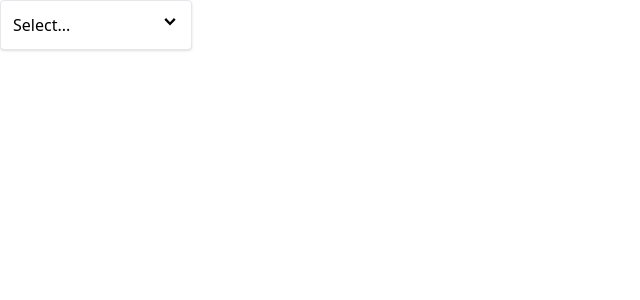
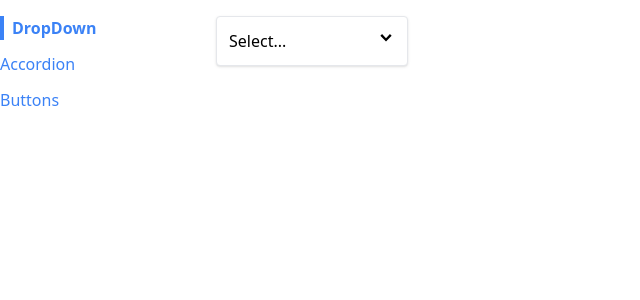
Before and after one commit to aabraha/comps, a React (Create React App) app: page / in a window 1280 px wide. Shown: the top 300 px of the page, without its empty margins (0-640 px from the left). Built offline with nearby package versions, Linux system fonts and the light colour scheme.

Commit message:
Added navigation reusable

```diff
--- a/src/App.js
+++ b/src/App.js
@@ -1,25 +1,26 @@
-import { useState } from "react";
-import Dropdown from "./components/Dropdown";
+import Route from './components/Route';
+import Sidebar from './components/Sidebar';
+import AccordionPage from './pages/AccordionPage';
+import DropdownPage from './pages/DropDownPage';
+import ButtonPage from './pages/ButtonPage';
 
 function App() {
-    const [selection, setSelection] = useState(null);
+    return(
+        <div className='container mx-auto grid grid-cols-6 gap-4 mt-4'>
+           <Sidebar />
+            <div className='col-span-5'>
+                <Route path="/accordion">
+                    <AccordionPage />
+                </Route>
+                <Route path="/">
+                    <DropdownPage />
+                </Route>
+                <Route path="/buttons">
+                    <ButtonPage />
+                </Route>
+            </div>
+        </div>
 
-    const handleSelect = (option) =>{
-        setSelection(option)
-    }
-    const options = [
-        {label: 'Red', value: 'red'},
-        {label: 'Blue', value: 'blue'},
-        {label: 'Green', value: 'green'},
-        {label: 'Yellow', value: 'yellow'},
-    ]
-
-    return (
-        <Dropdown
-            options={options}
-            value ={selection}
-            onChange={handleSelect}
-        />
     );
 }
 
--- /dev/null
+++ b/src/components/Link.js
@@ -0,0 +1,24 @@
+import classNames from "classnames";
+import useNavigation from "../hooks/use-navigation";
+
+function Link ({ to, children, className, activeCalssName }){
+    const { navigate, currentPath } = useNavigation();
+
+    const classes = classNames('text-blue-500',
+    className,
+    currentPath === to && activeCalssName
+    );
+
+    const handleClick =(event)=>{
+        if(event.metaKey || event.ctrlKey){
+            return;
+        }
+        event.preventDefault();
+
+        navigate(to);
+    };
+
+    return <a className = {classes} href={to} onClick={handleClick}>{children}</a>
+}
+
+export default Link;
--- /dev/null
+++ b/src/components/Route.js
@@ -0,0 +1,13 @@
+import useNavigation  from "../hooks/use-navigation";
+
+function Route({ path, children }){
+    const { currentPath } = useNavigation();
+
+    if(path === currentPath){
+        return children;
+    }
+
+    return null;
+}
+
+export default Route;
--- /dev/null
+++ b/src/components/Sidebar.js
@@ -0,0 +1,30 @@
+import Link from './Link';
+
+function Sidebar(){
+    const links = [
+        {label: 'DropDown', path:'/'},
+        {label: 'Accordion', path:'/accordion'},
+        {label: 'Buttons', path:'/buttons'},
+    ];
+
+    const renderedLinks = links.map((link)=>{
+        return(
+            <Link
+                className="mb-3"
+                activeCalssName="font-bold border-l-4 border-blue-500 pl-2"
+                key={link.label}
+                to={link.path}
+                >
+                    {link.label}
+            </Link>
+        );
+    });
+
+    return(
+        <div className="sticky top-0 overflow-y flex flex-col items-start">
+            {renderedLinks}
+        </div>
+    );
+}
+
+export default Sidebar;
--- /dev/null
+++ b/src/context/navigation.js
@@ -0,0 +1,32 @@
+import { createContext, useState, useEffect } from "react";
+
+const NavigationContext = createContext();
+
+function NavigationProvider({ children}) {
+    const[currentPath, setCurrentPath] = useState(window.location.pathname);
+
+    useEffect(() => {
+        const handler = () => {
+            setCurrentPath(window.location.pathname);
+        };
+        window.addEventListener('popstate', handler);
+
+        return () => {
+            window.removeEventListener('popstate', handler);
+        };
+    }, []);
+
+    const navigate = (to)=>{
+        window.history.pushState({}, '', to);
+        setCurrentPath(to);
+    }
+
+    return (
+        <NavigationContext.Provider value={{currentPath, navigate}}>
+            {children}
+        </NavigationContext.Provider>
+    );
+}
+
+export { NavigationProvider };
+export default NavigationContext;
--- /dev/null
+++ b/src/hooks/use-navigation.js
@@ -0,0 +1,8 @@
+import { useContext } from "react";
+import NavigationContext from "../context/navigation";
+
+function useNavigation(){
+    return useContext(NavigationContext);
+}
+
+export default useNavigation;
--- a/src/index.js
+++ b/src/index.js
@@ -2,8 +2,14 @@
 import React from 'react';
 import ReactDOM from 'react-dom/client';
 import App from './App';
+import { NavigationProvider } from './context/navigation';
 
 const el = document.getElementById('root');
 const root = ReactDOM.createRoot(el);
 
-root.render(<App />);
+root.render(
+    <NavigationProvider>
+        <App />
+    </NavigationProvider>
+
+    );
--- a/src/pages/AccordionPage.js
+++ b/src/pages/AccordionPage.js
@@ -1,6 +1,6 @@
 import Accordion from '../components/Accordion';
 
-function Accordion() {
+function AccordionPage() {
     const items = [
         {
             id: '1234',
@@ -23,4 +23,4 @@
     return <Accordion items = {items} />;
 }
 
-export default Accordion;
+export default AccordionPage;
--- a/src/pages/ButtonPage.js
+++ b/src/pages/ButtonPage.js
@@ -1,9 +1,9 @@
-import Button from "./components/Button";
+import Button from "../components/Button";
 import { GoBell, GoCloudDownload, GoDatabase } from 'react-icons/go';
 
 function ButtonPage() {
     const handleClick = () => {
-        console.log("clicked!");
+
     };
     return (
     <div>
--- /dev/null
+++ b/src/pages/DropDownPage.js
@@ -0,0 +1,26 @@
+import { useState } from "react";
+import Dropdown from "../components/Dropdown";
+
+function DropDownPage() {
+    const [selection, setSelection] = useState(null);
+
+    const handleSelect = (option) =>{
+        setSelection(option)
+    }
+    const options = [
+        {label: 'Red', value: 'red'},
+        {label: 'Blue', value: 'blue'},
+        {label: 'Green', value: 'green'},
+        {label: 'Yellow', value: 'yellow'},
+    ]
+
+    return (
+        <Dropdown
+            options={options}
+            value ={selection}
+            onChange={handleSelect}
+        />
+    );
+}
+
+export default DropDownPage;
```
